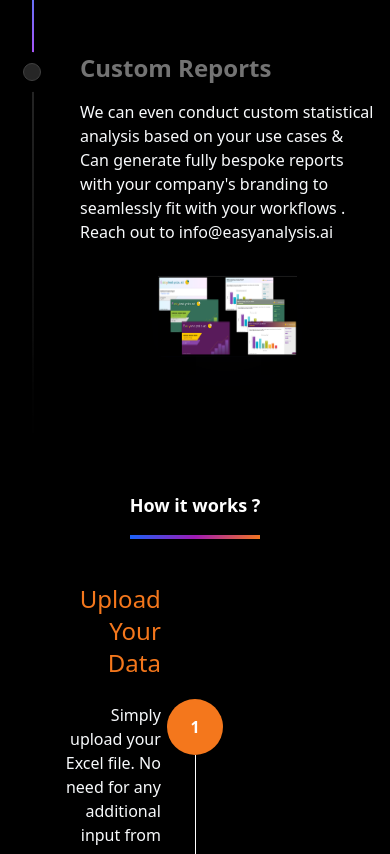
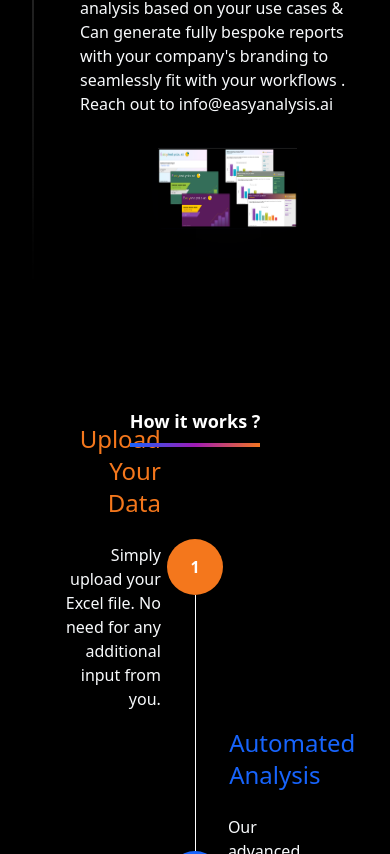
Before and after one commit to aakash2330/saas-landing, a Next.js app: page / in a window 390 px wide. Shown: the part 3595-4449 px from the top of the page. Built offline with nearby package versions, Linux system fonts and the light colour scheme; a web font is replaced by a local one.

Commit message:
underline

```diff
--- a/components/careers.tsx
+++ b/components/careers.tsx
@@ -1,7 +1,8 @@
 "use client";
 import React from "react";
-import { CircleDot, MailIcon } from "lucide-react";
+import { CircleDot  } from "lucide-react";
 import { Footer } from "./footer";
+import { HeroTitle } from "./hero-title";
 
 export function CareersSection() {
   return (
@@ -10,10 +11,8 @@ export function CareersSection() {
       className="h-full w-full rounded-md mt-[15rem]  relative flex flex-col items-center justify-center antialiased"
     >
       <div className="max-w-2xl mx-auto p-4">
-        <h1 className="relative z-10 text-lg md:text-7xl text-center font-sans font-bold">
-          Careers
-        </h1>
-        <p className="text-white text-center max-w-lg mx-auto my-2  flex justify-center  w-full  gap-2 relative z-10">
+        <HeroTitle title="Careers"></HeroTitle>
+        <p className="text-white mt-8 text-center max-w-lg mx-auto my-2  flex justify-center  w-full  gap-2 relative z-10">
           <CircleDot></CircleDot>
           We are always looking for ways to improve our products and services.
           Contact us and let us know how we can help you.
--- a/components/contact-us-beams.tsx
+++ b/components/contact-us-beams.tsx
@@ -1,6 +1,7 @@
 "use client";
 import React from "react";
 import { MailIcon } from "lucide-react";
+import { HeroTitle } from "./hero-title";
 
 export function BackgroundBeamsDemo() {
   return (
@@ -9,10 +10,8 @@ export function BackgroundBeamsDemo() {
       className="h-[20rem] mt-[15rem] w-full rounded-md  relative flex flex-col items-center justify-center antialiased"
     >
       <div className="max-w-2xl mx-auto p-4">
-        <h1 className="relative z-10 text-lg md:text-7xl text-center font-sans font-bold">
-          Contact Us
-        </h1>
-        <p className="text-white max-w-lg mx-auto my-2 text-center relative z-10">
+        <HeroTitle title="Contact Us"></HeroTitle>
+        <p className="text-white max-w-lg mx-auto my-2 mt-8 text-center relative z-10">
           Reach out to us at info@easyanalysis.ai
         </p>
       </div>
--- a/components/hero-title.tsx
+++ b/components/hero-title.tsx
@@ -14,7 +14,7 @@ export const HeroTitle = ({ title }: { title: string }) => {
         </h1>
         <motion.div
           ref={ref}
-          className="h-1 mt-4 origin-center"
+          className="h-1 mt-2 origin-center"
           style={{
             width: "100%",
             background:
--- a/components/how-it-works.tsx
+++ b/components/how-it-works.tsx
@@ -55,7 +55,7 @@ export function Features() {
     <div className="bg-black py-[72px] mt-[5rem] space-y-16  text-white sm:py-24">
       <div className="container">
         <HeroTitle title="Why choose Us ?"></HeroTitle>
-        <div className="mt-16 grid grid-cols-2 gap-4 sm:flex-row">
+        <div className="mt-12 grid grid-cols-2 gap-4 sm:flex-row">
           {featuresList.map((feature) => (
             <FeatureCard key={feature.id} feature={feature} />
           ))}
--- a/components/ui/sticky-scroll-features.tsx
+++ b/components/ui/sticky-scroll-features.tsx
@@ -33,15 +33,15 @@ const content = [
 export const colors = ["#F4771C", "#1764FC", "#9F1BB5"];
 export function StickyScrollRevealDemo() {
   return (
-    <div className=" w-full px-[15%] pt-[10%]  flex justify-center items-center flex-col">
-      <div className="max-w-2xl mx-auto mb-3 p-4">
+    <div className=" w-full px-[15%] pt-[7%]  flex justify-center items-center flex-col">
+      <div className="max-w-2xl translate-y-14 mx-auto  p-4">
         <HeroTitle title="How it works ?"></HeroTitle>
       </div>
       <div className="w-full">
         {content.map((item, index) => {
           return index % 2 == 0 ? (
             <div key={index} className="grid grid-cols-8">
-              <div className="col-span-3  flex flex-col justify-center items-center">
+              <div className="col-span-3 flex flex-col justify-center items-center">
                 <div
                   style={{ color: colors[index] }}
                   className="text-2xl text-right w-full"
--- a/components/ui/timeline.tsx
+++ b/components/ui/timeline.tsx
@@ -39,7 +39,7 @@ export const Timeline = ({ data }: { data: TimelineEntry[] }) => {
       </div>
       <div ref={ref} className="relative max-w-7xl mx-auto pb-20">
         {data.map((item, index) => (
-          <div key={index} className="flex justify-start pt-24  md:gap-10">
+          <div key={index} className="flex justify-start pt-14  md:gap-10">
             <div className="sticky flex flex-col md:flex-row z-40 items-center top-40 self-start max-w-xs lg:max-w-sm md:w-full">
               <div className="h-10 absolute left-3 md:left-3 w-10 rounded-full bg-black flex items-center justify-center">
                 <div className="h-4 w-4 rounded-full bg-neutral-800 border border-neutral-700 p-2" />
```
